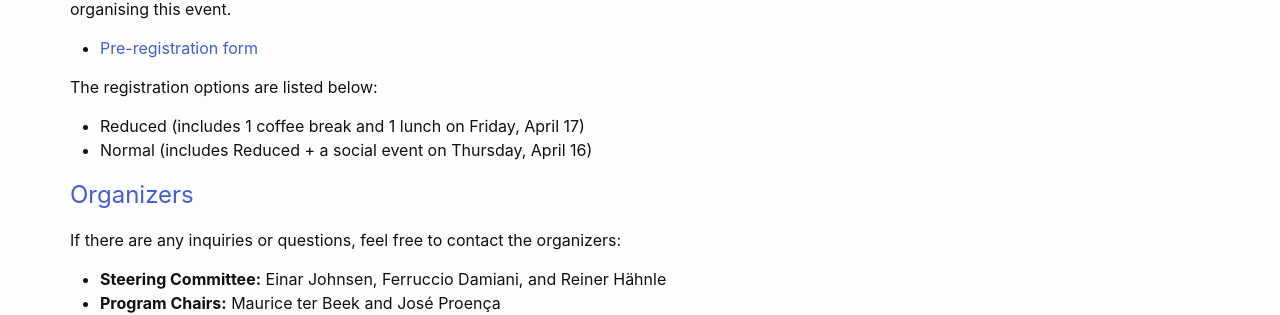
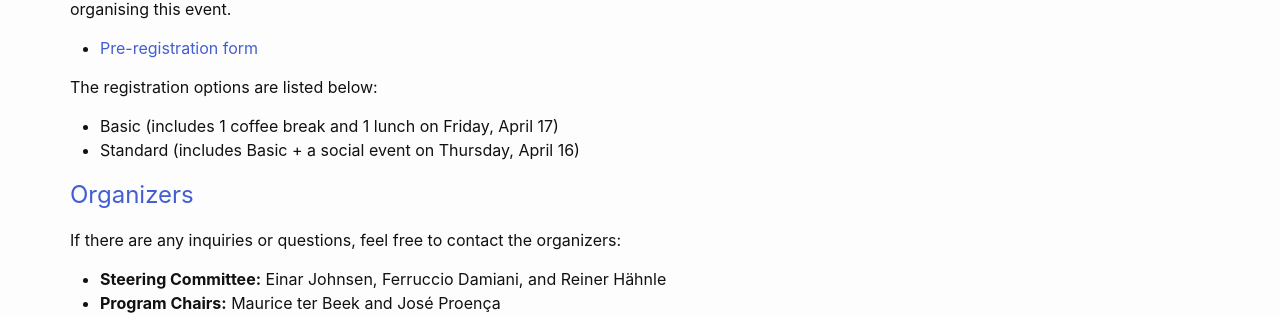
Before and after one commit to apm-workshop/at-etaps2026, a Jekyll site: the page built from _pages/index.md, in a window 1280 px wide. Shown: the part 1424-1739 px from the top of the page. Built offline with Jekyll 4.4.1, drawn with Linux system fonts in a browser that asks for light colours.

Commit message:
Update index.md

```diff
--- a/_pages/index.md
+++ b/_pages/index.md
@@ -47,8 +47,8 @@ The official registration and prices are not yet available. However, we invite y
 
 The registration options are listed below:
 
- - Reduced (includes 1 coffee break and 1 lunch on Friday, April 17)
- - Normal (includes Reduced + a social event on Thursday, April 16)
+ - Basic (includes 1 coffee break and 1 lunch on Friday, April 17)
+ - Standard (includes Basic + a social event on Thursday, April 16)
 
 
 <!--
```
